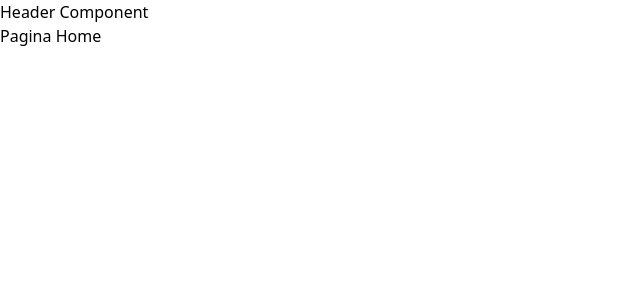
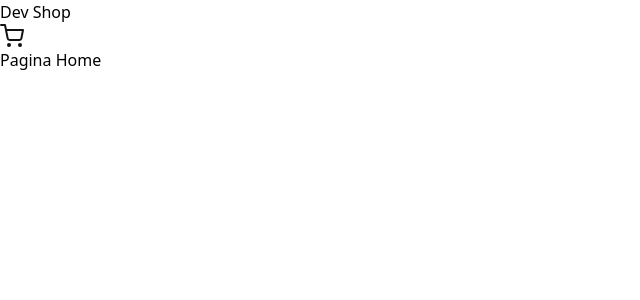
Before and after one commit to YanGraim/carrinho, a React (Vite) app: page / in a window 1280 px wide. Shown: the top 300 px of the page, without its empty margins (0-640 px from the left). Built offline with nearby package versions, Linux system fonts and the light colour scheme.

Commit message:
cria estrutura do component Header

```diff
--- a/src/components/header/index.tsx
+++ b/src/components/header/index.tsx
@@ -1,9 +1,18 @@
-
+import { Link } from "react-router-dom";
+import { FiShoppingCart } from "react-icons/fi";
 
 export function Header() {
     return (
-        <div>
-            <h1>Header Component</h1>
-        </div>
+        <header>
+            <nav>
+                <Link to={"/"}>
+                    Dev Shop
+                </Link>
+
+                <Link to={"/cart"}>
+                    <FiShoppingCart size={24} color="#121212"/>
+                </Link>
+            </nav>
+        </header>
     )
 }
```
